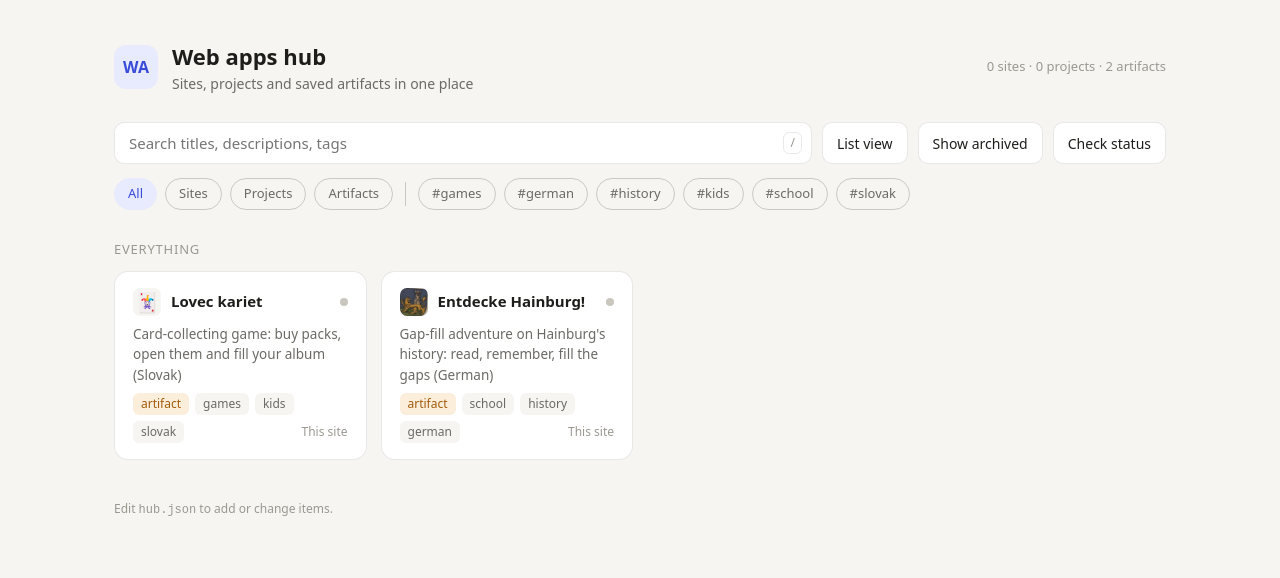
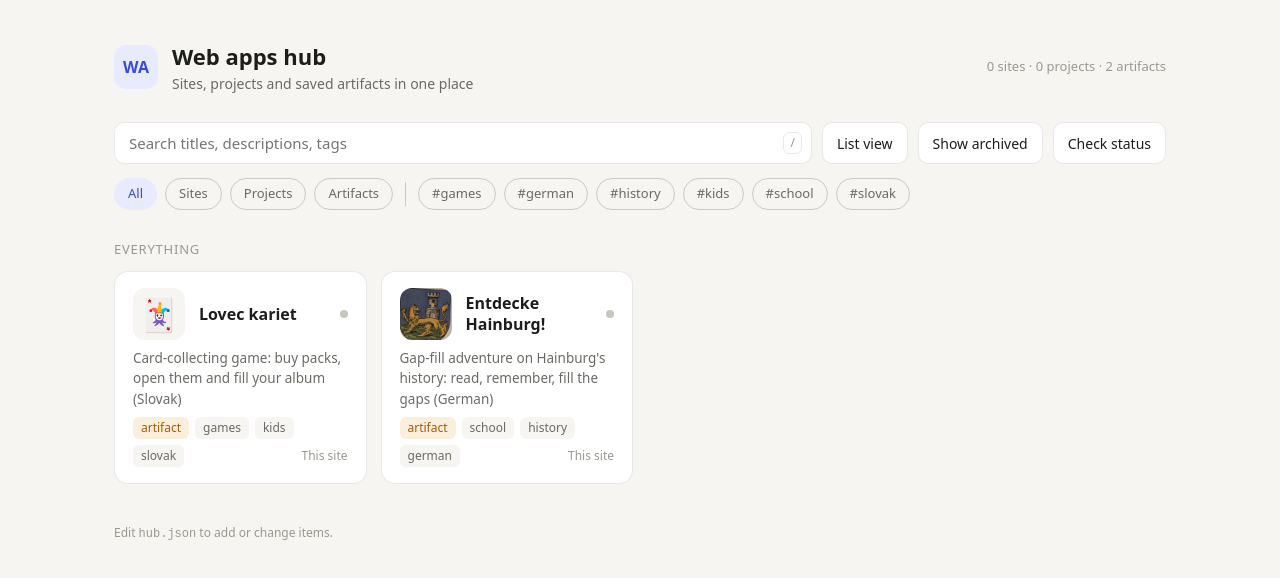
Before and after one commit to beezz/appwebhubpub, a plain HTML site: page index.html in a window 1280 px wide. Drawn offline with Linux system fonts and the light colour scheme.

Commit message:
Make card icons larger (52px, 36px in list view)
Co-Authored-By: Claude Opus 5.5 <noreply@anthropic.com>
Claude-Session: https://claude.ai/code/session_014VGVNc5rkkaR1mwmrVsC9c

```diff
--- a/index.html
+++ b/index.html
@@ -84,14 +84,17 @@
   .stretch { color: inherit; text-decoration: none; outline: none; }
   .stretch::after { content: ""; position: absolute; inset: 0; border-radius: inherit; }
   .card.archived { opacity: .6; }
-  .top { display: flex; align-items: center; gap: 10px; }
-  .fav { width: 28px; height: 28px; border-radius: 7px; flex: none; background: var(--bg); object-fit: cover; }
-  .fav-fallback {
-    width: 28px; height: 28px; border-radius: 7px; flex: none; display: grid; place-items: center;
-    font-size: 13px; font-weight: 600;
+  .top { display: flex; align-items: center; gap: 14px; }
+  .fav, .fav-fallback, .fav-emoji {
+    width: 52px; height: 52px; border-radius: 12px; flex: none; background: var(--bg);
+    display: grid; place-items: center; line-height: 1;
   }
-  .fav-emoji { width: 28px; height: 28px; border-radius: 7px; flex: none; display: grid; place-items: center; font-size: 19px; line-height: 1; background: var(--bg); }
-  .title { font-weight: 600; font-size: 15px; line-height: 1.3; flex: 1; }
+  .fav { object-fit: cover; padding: 0; }
+  .fav-fallback { font-size: 22px; font-weight: 600; }
+  .fav-emoji { font-size: 32px; }
+  .list .fav, .list .fav-fallback, .list .fav-emoji { width: 36px; height: 36px; border-radius: 9px; }
+  .list .fav-fallback { font-size: 16px; } .list .fav-emoji { font-size: 22px; }
+  .title { font-weight: 600; font-size: 16px; line-height: 1.3; flex: 1; }
   .dot { width: 8px; height: 8px; border-radius: 50%; background: var(--unknown); flex: none; }
   .dot.ok { background: var(--ok); } .dot.bad { background: var(--bad); }
   .desc { color: var(--muted); font-size: 13.5px; flex: 1; }
```
